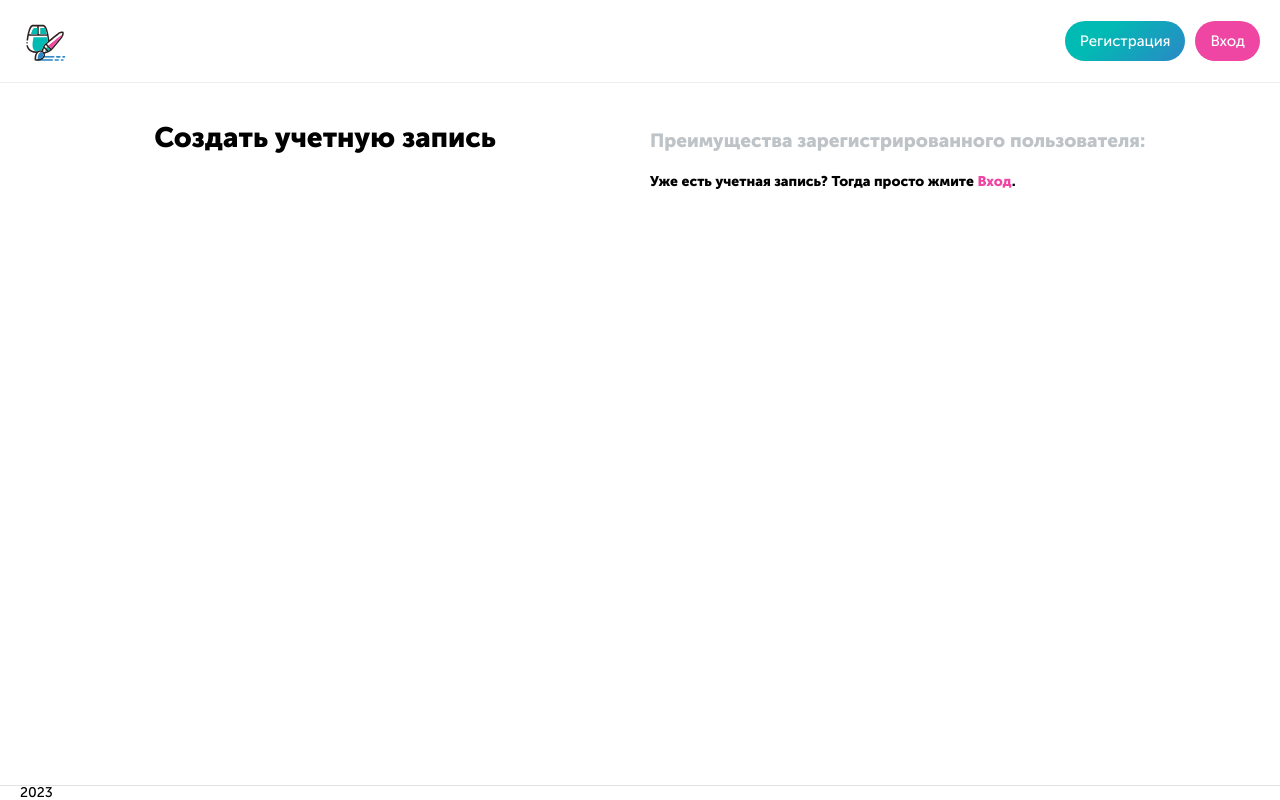
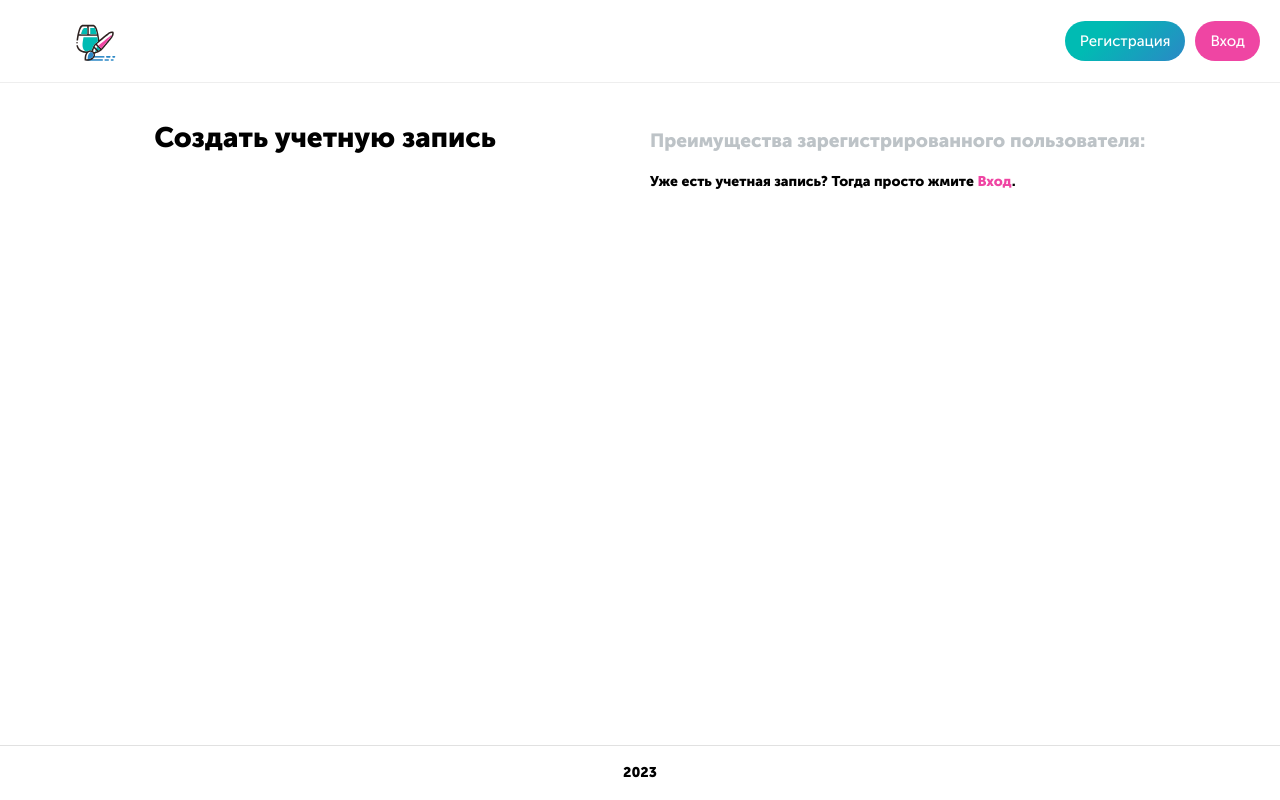
Before and after one commit to ForsyteRun/graphiql-app, a React (Vite) app: page /registration in a window 1280 px wide. Built offline with nearby package versions, Linux system fonts and the light colour scheme.

Commit message:
fix: design

```diff
--- a/src/App.tsx
+++ b/src/App.tsx
@@ -3,15 +3,13 @@ import { Header, Footer } from './layout';
 
 function App() {
   return (
-    <>
+    <div className="tygh">
       <Header />
-      <main>
-        <div className="tygh">
-          <Outlet />
-        </div>
+      <main className="content">
+        <Outlet />
       </main>
       <Footer />
-    </>
+    </div>
   );
 }
 
--- a/src/assets/scss/base/basic.scss
+++ b/src/assets/scss/base/basic.scss
@@ -26,6 +26,15 @@
 :after,
 :before {
   box-sizing: border-box;
+}
+
+body {
+  @include flexColumn();
+  margin: 0;
+  color: $text-color;
+  min-width: 320px;
+  min-height: 100vh;
+  overflow-x: hidden;
 }
 
 main {
@@ -190,17 +199,14 @@ input[type='checkbox']:checked {
 }
 
 #root {
-  @include flexColumn();
-  margin: 0;
-  color: $text-color;
-  min-width: 320px;
-  min-height: 100vh;
-  overflow-x: hidden;
+  margin: 0 auto;
+  text-align: center;
 }
 
 .tygh {
   @include flexColumn($align: inherit);
   width: 100vw;
+  min-height: 100vh;
   box-sizing: border-box;
 }
 
--- a/src/assets/scss/layout/footer.scss
+++ b/src/assets/scss/layout/footer.scss
@@ -4,77 +4,16 @@
   border-top: 1px solid #e1e1e1;
   flex-shrink: 0;
   margin-top: 30px;
+  @include font($family: $font-family-title);
 
   .row {
-    @include flex($justify: space-between, $align: start, $wrap: wrap);
+    padding: 20px;
+    @include flex($justify: center, $align: start, $wrap: wrap);
     gap: 10px 40px;
 
     @include media('l') {
       @include flexColumn($align: stretch);
-      padding: 0;
       gap: 2px;
-    }
-
-    div {
-      text-align: left;
-    }
-  }
-
-  &__header {
-    @include font($size: $font-size-19);
-    padding-top: 40px;
-    color: $text-color;
-
-    @include media('l') {
-      border-bottom: 1px solid #949494;
-      padding: 15px 0 15px 20px;
-      @include font($family: $font-family-title);
-      position: relative;
-      background-color: #fde36e;
-      cursor: pointer;
-
-      &:after {
-        content: '';
-        position: absolute;
-        top: 50%;
-        right: 20px;
-        transform: translateY(-50%);
-        border-width: 5px;
-        border-style: solid;
-        border-color: $text-color transparent transparent transparent;
-      }
-
-      &.open:after {
-        top: 40%;
-        border-color: transparent transparent $text-color transparent;
-      }
-    }
-  }
-
-  &__body {
-    margin: 10px 0 20px;
-
-    @include media('l') {
-      display: none;
-
-      &.open {
-        display: block;
-        padding: 0 20px;
-      }
-    }
-  }
-
-  &__item {
-    line-height: 1.45;
-    margin-bottom: 6px;
-
-    a {
-      color: $links;
-      transition: $transition;
-
-      &:hover {
-        color: $links-hover;
-      }
     }
   }
 }
--- a/src/pages/NotFound.tsx
+++ b/src/pages/NotFound.tsx
@@ -1,5 +1,5 @@
 import { NavLink } from 'react-router-dom';
-import { MAIN_ROUTE } from '../constants/route';
+import { WELCOME_ROUTE } from '../constants/route';
 
 const NotFound = () => {
   return (
@@ -16,7 +16,11 @@ const NotFound = () => {
           <p className="exception__info">Запрашиваемая страница не найдена.</p>
           <div className="exception__links">
             <div className="exception__links-item">
-              <NavLink to={MAIN_ROUTE} title="" className="exception__links-a">
+              <NavLink
+                to={WELCOME_ROUTE}
+                title=""
+                className="exception__links-a"
+              >
                 Перейти на главную страницу
               </NavLink>
             </div>
```
